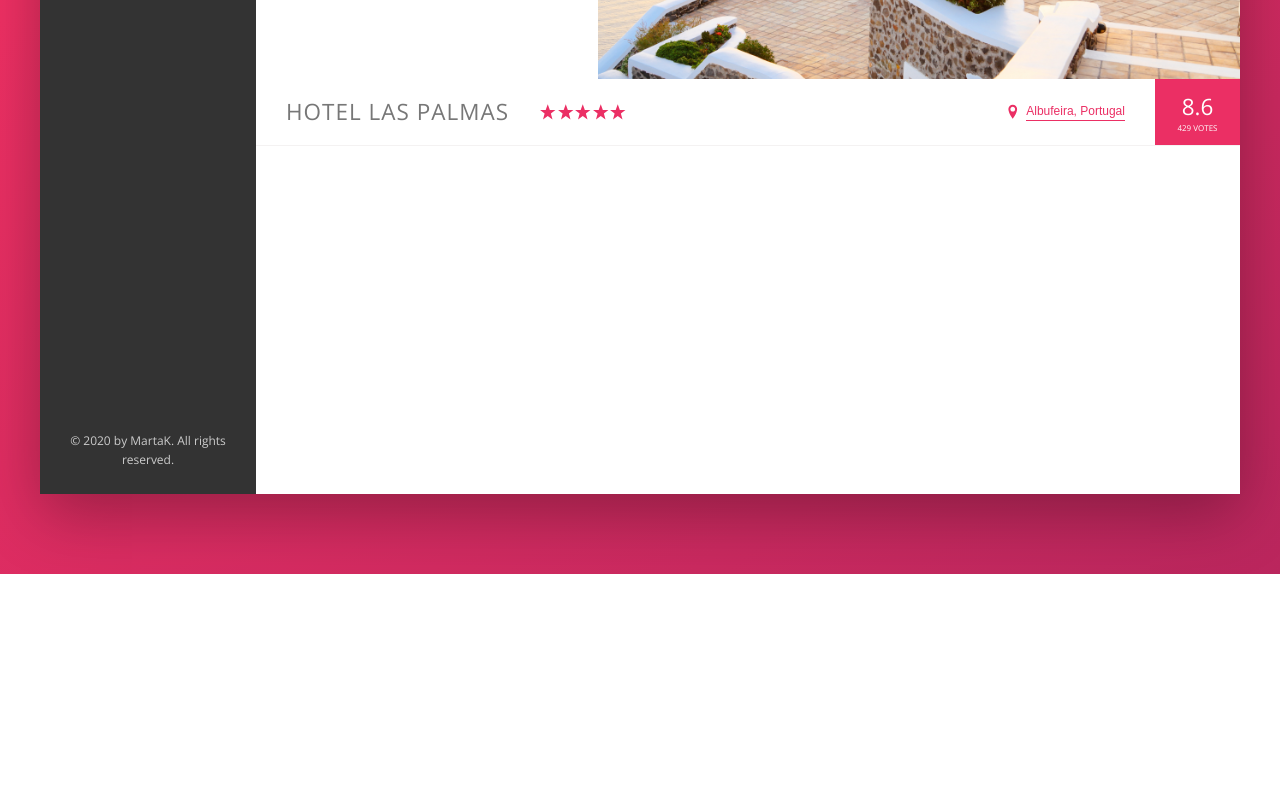
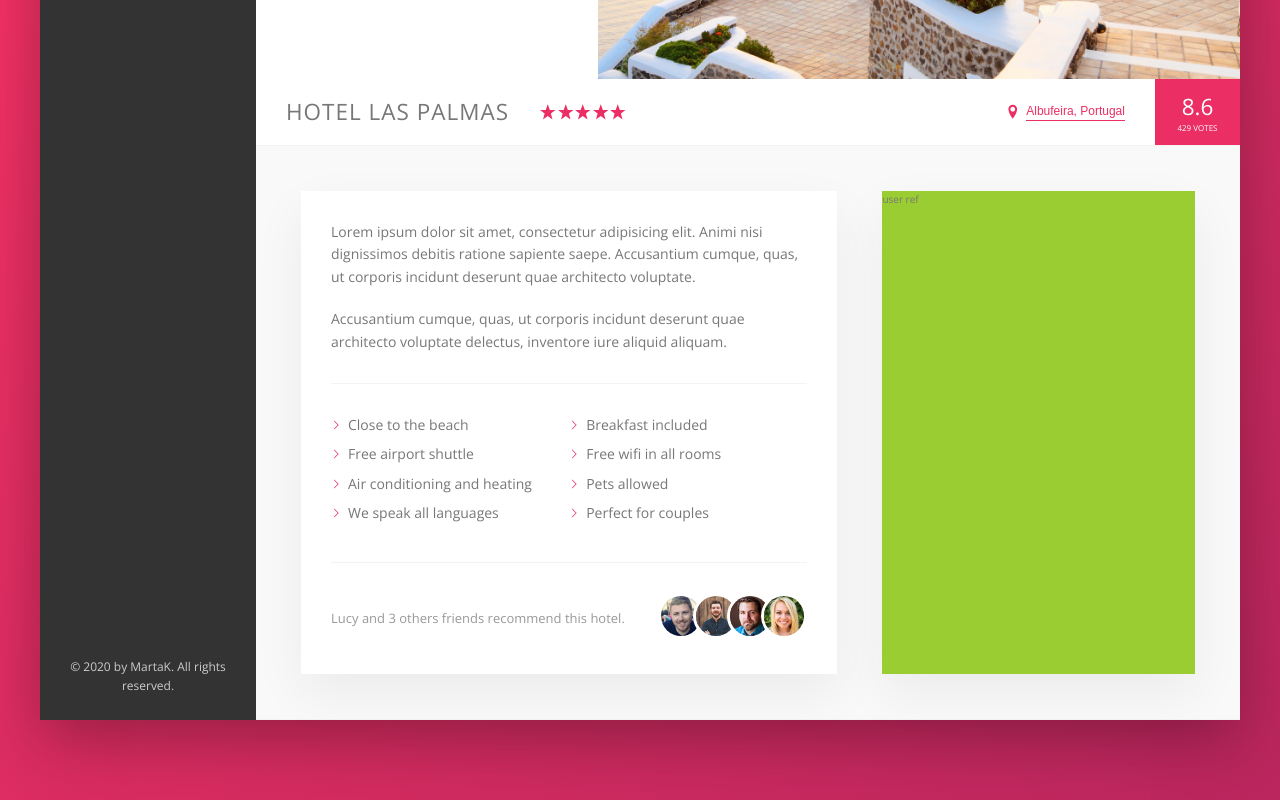
Before and after one commit to asashi26/Trillo, a website: page index.html in a window 1280 px wide. Shown: the part 456-1256 px from the top of the page. Before the commit the page ends 1030 px from the top, so only its background shows below. Drawn offline with nearby package versions, Linux system fonts and the light colour scheme.

Commit message:
add hotel detail section

```diff
--- a/index.html
+++ b/index.html
@@ -133,6 +133,42 @@
                         </div>
                     </div>
 
+                    <div class="detail">
+                        <div class="description">
+                            <p class="paragraph">
+                                Lorem ipsum dolor sit amet, consectetur adipisicing elit. Animi nisi dignissimos debitis ratione sapiente saepe. Accusantium cumque, quas, ut corporis incidunt deserunt quae architecto voluptate.
+                            </p>
+                            <p class="paragraph">
+                                Accusantium cumque, quas, ut corporis incidunt deserunt quae architecto voluptate delectus, inventore iure aliquid aliquam.
+                            </p>
+                            <ul class="list">
+                                <li class="list__item">Close to the beach</li>
+                                <li class="list__item">Breakfast included</li>
+                                <li class="list__item">Free airport shuttle</li>
+                                <li class="list__item">Free wifi in all rooms</li>
+                                <li class="list__item">Air conditioning and heating</li>
+                                <li class="list__item">Pets allowed</li>
+                                <li class="list__item">We speak all languages</li>
+                                <li class="list__item">Perfect for couples</li>
+                            </ul>
+                            <div class="recommend">
+                                <p class="recommend__count">
+                                    Lucy and 3 others friends recommend this hotel.
+                                </p>
+                                <div class="recommend__friends">
+                                    <img src="img/user-3.jpg" alt="Friend 1" class="recommend__photo">
+                                    <img src="img/user-4.jpg" alt="Friend 2" class="recommend__photo">
+                                    <img src="img/user-5.jpg" alt="Friend 3" class="recommend__photo">
+                                    <img src="img/user-6.jpg" alt="Friend 4" class="recommend__photo">
+                                </div>
+                            </div>
+                        </div>
+
+                        <div class="user-reviews">
+                            user ref
+                        </div>
+                    </div>
+
                 </main>
             </div>
         </div>
--- a/sass/_base.scss
+++ b/sass/_base.scss
@@ -30,6 +30,9 @@ Grey dark 3: #999
   --color-grey-dark-3: #999;
 
   --shadow-dark: 0 2rem 6rem rgba(0,0,0,.3);
+  --shadow-light: 0 2rem 5rem rgba(0,0,0,0.06);
+
+  --line: 1px solid var(--color-grey-ligh-2);
 }
 
 *{
--- a/sass/_components.scss
+++ b/sass/_components.scss
@@ -207,7 +207,7 @@
 .overview {
   display: flex;
   align-items: center;
-  border-bottom: 1px solid var(--color-grey-ligh-2);
+  border-bottom: var(--line);
 
   &__heading {
     font-size: 2.25rem;
@@ -304,3 +304,77 @@
     box-shadow: none;
   }
 }
+
+///////////////////////////////////////
+// PARAGRAPH
+.paragraph:not(:last-of-type) {
+  margin-bottom: 2rem;
+}
+
+///////////////////////////////////////
+// LIST
+.list {
+  list-style: none;
+  margin: 3rem 0;
+  padding: 3rem 0;
+  border-top: var(--line);
+  border-bottom: var(--line);
+
+  display: flex;
+  flex-wrap: wrap;
+
+  &__item {
+    flex: 0 0 50%;
+    margin-bottom: 0.7rem;
+
+    &:before {
+      content: '';
+      display: inline-block;
+      height: 1rem;
+      width: 1rem;
+      margin-right: .7rem;
+
+      // Older browsers
+      //background-image: url('../img/chevron-thin-right.svg');
+      //background-size: cover;
+
+      //Newer browsers - masks
+      background-color: var(--color-primary);
+      -webkit-mask-image: url(../img/chevron-thin-right.svg);
+      -webkit-mask-size: cover;
+      mask-image: url(../img/chevron-thin-right.svg);
+      mask-size: cover;
+    }
+  }
+}
+
+///////////////////////////////////////
+// RECOMMEND
+.recommend {
+  font-size: 1.3rem;
+  color: var(--color-grey-dark-3);
+
+  display: flex;
+  align-items: center;
+
+  &__count {
+    margin-right: auto;
+  }
+
+  &__friends {
+
+  }
+
+  &__photo {
+    box-sizing: content-box;
+    height: 4rem;
+    width: 4rem;
+    border-radius: 50%;
+    border: 3px solid white;
+
+
+    &:not(:last-child) {
+      margin-right: -1.5rem;
+    }
+  }
+}
--- a/sass/_layout.scss
+++ b/sass/_layout.scss
@@ -11,7 +11,7 @@
   font-size: 1.4rem;
   height: 7rem;
   background-color: #fff;
-  border-bottom: 1px solid var(--color-grey-ligh-2);
+  border-bottom: var(--line);
   display: flex;
   justify-content: space-between;
   align-items: center;
@@ -32,6 +32,26 @@
 .hotel-view {
   background-color: #fff;
   flex: 1;
-  //test
-  height: 80rem;
 }
+
+.detail {
+  display: flex;
+  padding:  4.5rem;
+  background-color: var(--color-grey-ligh-1);
+  border-bottom: var(--line);
+}
+
+.description {
+  font-size: 1.4rem;
+  background-color: #fff;
+  box-shadow: var(--shadow-light);
+  padding: 3rem;
+  flex: 0 0 60%;
+  margin-right: 4.5rem;
+}
+
+.user-reviews {
+  background-color: yellowgreen;
+  box-shadow: var(--shadow-light);
+  flex: 1;
+}
```
Also changed, not shown: css/style.css.
